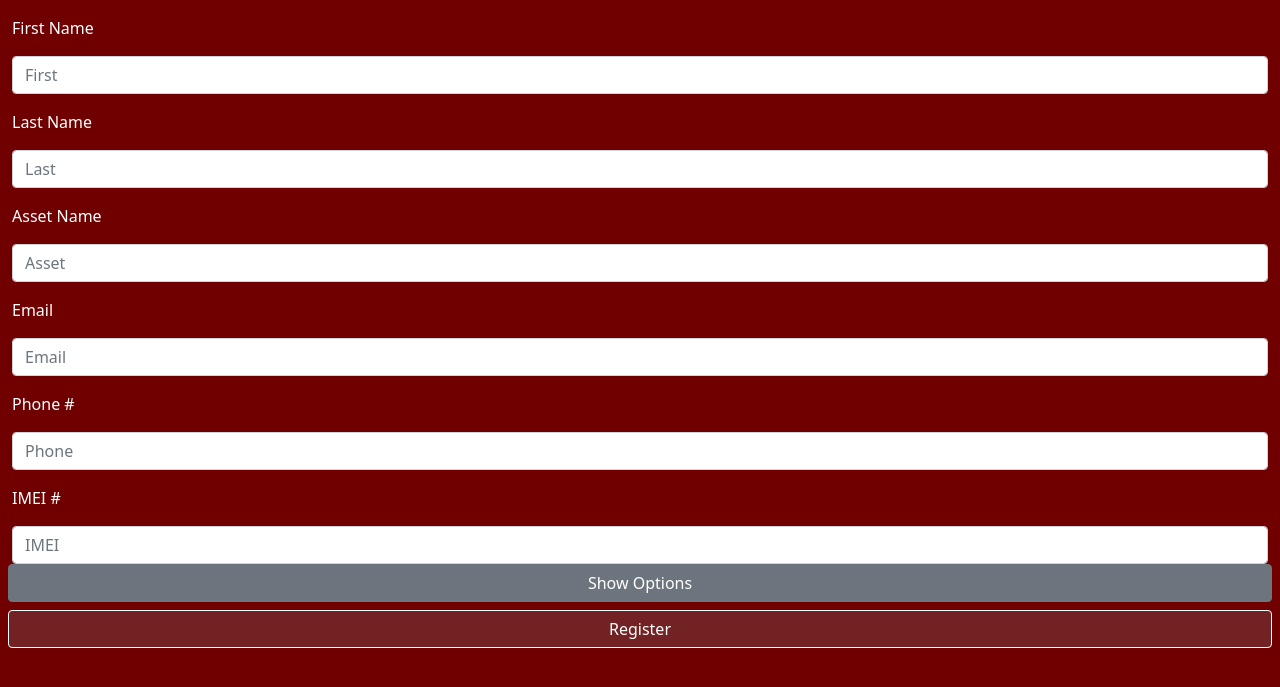
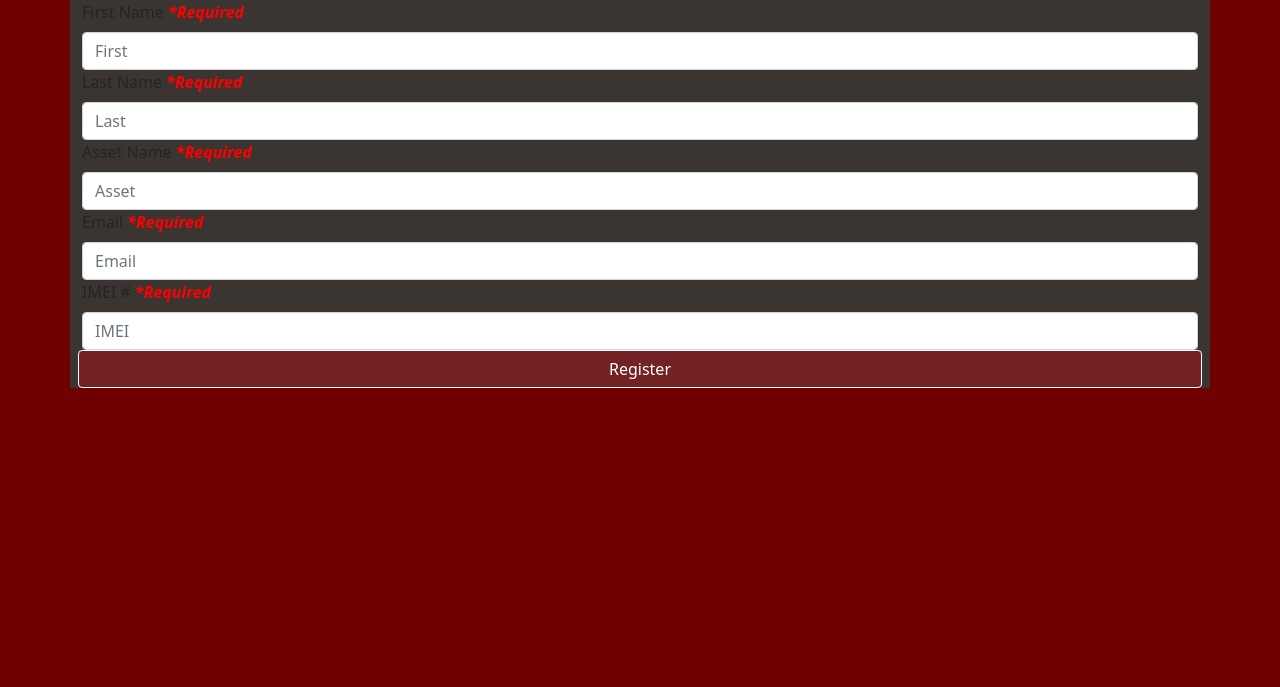
Before and after one commit to darthnall/terminusbot, a Flask app: page / in a window 1280 px wide. Shown: the top 687 px of the page. Run offline with Flask 3, Linux system fonts and the light colour scheme; some libraries are stand-ins or nearby versions.

Commit message:
Rearranged fields in registration form

```diff
--- a/app.py
+++ b/app.py
@@ -28,26 +28,24 @@ def create_app(token: str, secret_key: UUID):
 
         elif request.method == "POST":
             form = flask_session['REGISTRATION_FORM']
-            success = False
             data = request.form
 
-            form = Validator(token=token).validate_all(form=form)
+            form, bad_items = Validator(token=token).validate_all(form=form)
 
-            for field in form.values():
-                if field.validation_result is False or None:
-                    success = False
-                    break
-                else:
-                    with Session(token=token) as session:
-                        user = User(data=data, session=session)
-                        user.create(name=user.creds["email"], password=user.creds["password"])
+            if bad_items:
+                success = False
+            else:
+                success = True
 
-                        unit = Unit(creds=user.creds, session=session)
-                        unit.assign(user_id=user.creds["userId"])
+            if success:
+                with Session(token=token) as session:
+                    user = User(data=data, session=session)
+                    user.create(name=user.creds["email"], password=user.creds["password"])
 
-                        user.email_creds()
+                    unit = Unit(creds=user.creds, session=session)
+                    unit.assign(user_id=user.creds["userId"])
 
-                        success = True
+                    user.email_creds()
 
             return render_template("register.html", form=form, success=success)
 
@@ -61,6 +59,8 @@ def create_app(token: str, secret_key: UUID):
         _input = request.form.get("firstName")
 
         _valid, _msg = Validator(token=token).validate_name(target=_input)
+
+        print(f"{_valid = } {_msg = } {_input = }")
 
         update_field(
             field=field,
@@ -81,6 +81,8 @@ def create_app(token: str, secret_key: UUID):
 
         _valid, _msg = Validator(token=token).validate_name(target=_input)
 
+        print(f"{_valid = } {_msg = } {_input = }")
+
         update_field(
             field=field,
             data=(
@@ -99,6 +101,8 @@ def create_app(token: str, secret_key: UUID):
         _input = request.form.get("email")
 
         _valid, _msg = Validator(token=token).validate_email(target=_input)
+
+        print(f"{_valid = } {_msg = } {_input = }")
 
         update_field(
             field=field,
@@ -192,7 +196,7 @@ def create_app(token: str, secret_key: UUID):
 
 
 def update_field(field: dict, data: tuple[bool, str, str | None]) -> None:
-    field["validation_result"] = data[0]
+    field["is_valid"] = data[0]
     field["validation_msg"] = data[1]
     field["user_input"] = data[2]
 
--- a/client/form.py
+++ b/client/form.py
@@ -6,7 +6,7 @@ class Field:
     display_as: str
     validation_endpoint: str = "/v"
     on_input: str | None = None
-    validation_result: bool | None = None
+    is_valid: bool | None = None
     placeholder: str = ""
     required: bool = True
     user_input: str | None = None
@@ -48,6 +48,14 @@ def create_registration_form() -> dict[str, Field]:
             validation_endpoint="/v/email",
             type="email"
         ),
+        "imeiNumber":
+        Field(
+            "imeiNumber",
+            "IMEI #",
+            placeholder="IMEI",
+            validation_endpoint="/v/imei-number",
+            required=True,
+        ),
         "phoneNumber":
         Field(
             "phoneNumber",
@@ -55,14 +63,7 @@ def create_registration_form() -> dict[str, Field]:
             placeholder="Phone",
             validation_endpoint="/v/phone-number",
             required=False,
-        ),
-        "imeiNumber":
-        Field(
-            "imeiNumber",
-            "IMEI #",
-            placeholder="IMEI",
-            validation_endpoint="/v/imei-number",
-            required=True,
+            starts_hidden=True,
         ),
         "vinNumber":
         Field(
--- a/static/main/main.css
+++ b/static/main/main.css
@@ -1,12 +1,6 @@
-label {
-  padding-top: 1em;
-  padding-bottom: .5em;
-  color: #ffffff;
-}
 body {
   background-color: #700000;
 }
-.container { background-color: #ffffff; }
 .btn-primary {
   background-color: #722222;
   border-color: #ffffff;
@@ -19,13 +13,12 @@ body {
   background-color: #700000;
   border-color: #ffffff;
 }
-.d-grid {
-  background-color: #000000;
-  padding: 1em;
-  border-radius: 6px;
+
+.col {
+  position: relative;
 }
-.col-md {
-  padding-left: 1em;
-  padding-right: 1em;
+
+.tooltip { opacity: 45%; }
+.container {
+  background-color: #3A3531;
 }
-.custom { positon: relative; }
--- a/templates/register.html
+++ b/templates/register.html
@@ -11,37 +11,35 @@
 {% else %}
 {% endif %}
 <form>
-    <div class="container-fluid custom">
+    <div class="container">
         {% for id, field in form.items() %}
-            <div class="col {% if field.starts_hidden %}d-none{% endif %}">
-                <div hx-swap="innerHTML" hx-target="this">
-                    <label for="{{ id }}" class="form-label">{{ field.display_as }}</label>
+            <div class="mb-auto row{% if field.starts_hidden %} d-none{% endif %}">
+                <div class="col-md" hx-swap="innerHTML" hx-target="this">
+                    <label for="{{ id }}" class="form-label">{{ field.display_as }}{% if field.required %}<span style="color: red; font-weight: bold;"><i> *Required</i></span>{% endif %}</label>
                     <input
-                    class="form-control needs-validation "
+                    class="form-control needs-validation"
                         hx-trigger="blur"
                         type="{{ field.type }}"
                         name="{{ id }}"
                         id="{{ id }}"
                         placeholder="{{ field.placeholder }}"
                         hx-post="{{ field.validation_endpoint }}"
-                        {% if field.user_input %}
-                        value={{ field.user_input }}
-                        {% endif %}
-                        {% if field.on_input %}
-                        oninput="{{ field.on_input }}"
-                        {% endif %}
-                        {% if field.required %}
-                        required
-                        {% endif %}
+                        {% if field.user_input %}value="{{ field.user_input }}"{% endif %}
+                        {% if field.on_input %}oninput="{{ field.on_input }}"{% endif %}
+                        {% if field.required %}required{% endif %}
+                        {% if id == "phoneNumber" %}pattern="^\(?(\d{3})\)?[- ]?(\d{3})[- ]?(\d{4})$"{% endif %}
                     >
+            {% if field.validation_msg %}
+                {% if field.is_valid %}
+                    <div class="valid-tooltip">{{ field.validation_msg }}</div>
+                {% else %}
+                    <div class="invalid-tooltip">{{ field.validation_msg }}</div>
+                {% endif %}
+            {% endif %}
                 </div>
             </div>
         {% endfor %}
         <div class="row g-2">
-            <button type="button"
-                class="btn btn-secondary"
-                id="toggle"
-                onclick="toggleOptionalFields()">Show Options</button>
             <button type="submit" class="btn btn-primary" id="register">Register</button>
         </div>
     </div>
```
Also changed, not shown: auth/search.py (+12 -10 lines), auth/validate.py (+14 -9 lines), templates/partials/field.html (+5 -5 lines).
